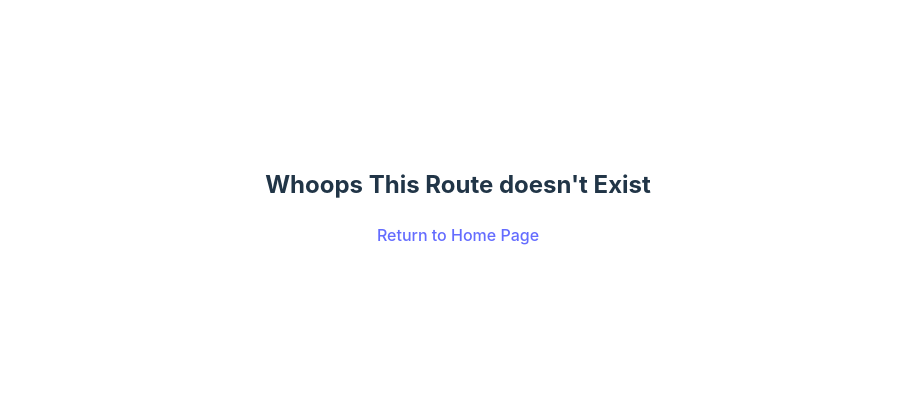
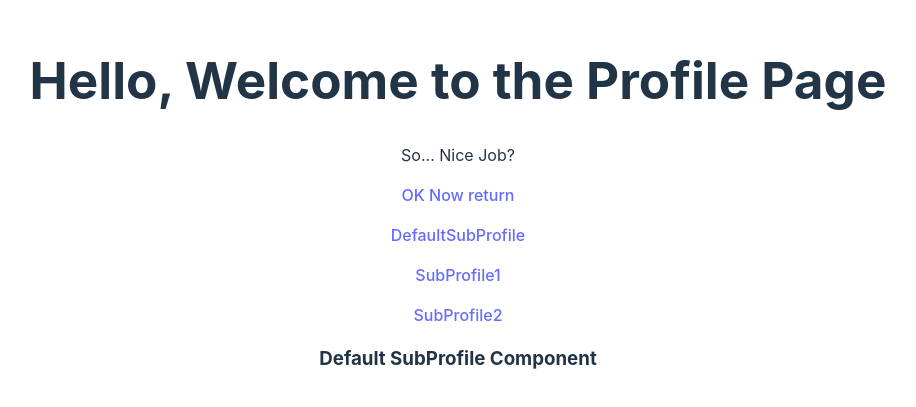
Before and after one commit to bilgramiraza/react-router, a React (Vite) app: page /profile in a window 1280 px wide. Shown: the part 195-602 px from the top of the page, without its empty margins (182-1098 px from the left). Built offline with nearby package versions, Linux system fonts and the light colour scheme.

Commit message:
Extracted Router Logic to seperate Component

```diff
--- a/src/components/Profile.jsx
+++ b/src/components/Profile.jsx
@@ -5,15 +5,18 @@ import SubProfile2 from './SubProfile2.jsx';
 
 const Profile = () => {
   const subComponents = {
-    '1':<SubProfile1/>,
-    '2':<SubProfile2/>,
+    undefined:<SubProfile />,
+    '1':<SubProfile1 />,
+    '2':<SubProfile2 />,
   };
   const {compNumber} = useParams();
+  console.log(compNumber);
   return (
     <div>
       <h1>Hello, Welcome to the Profile Page</h1>
       <p>So... Nice Job?</p>
       <p><Link to='/'>OK Now return</Link></p>
+      <p><Link to='/profile/'>DefaultSubProfile</Link></p>
       <p><Link to='/profile/1'>SubProfile1</Link></p>
       <p><Link to='/profile/2'>SubProfile2</Link></p>
       {subComponents[compNumber]}
--- /dev/null
+++ b/src/components/Router.jsx
@@ -0,0 +1,25 @@
+import { createBrowserRouter, RouterProvider } from 'react-router-dom';
+import App from '../App.jsx';
+import Profile from './Profile.jsx';
+import ErrorPage from './ErrorPage.jsx';
+
+const Router = () => {
+  const router = createBrowserRouter([
+    {
+      path: '/',
+      element: <App />,
+      errorElement: <ErrorPage />,
+    },
+    {
+      path: '/profile',
+      element: <Profile />,
+    },
+    {
+      path: '/profile/:compNumber',
+      element: <Profile />,
+    },
+  ]);
+  return <RouterProvider router={router} />;
+};
+
+export default Router;
--- a/src/main.jsx
+++ b/src/main.jsx
@@ -1,25 +1,10 @@
 import React from 'react';
 import ReactDOM from 'react-dom/client';
-import { createBrowserRouter, RouterProvider } from 'react-router-dom';
-import App from './App.jsx';
-import Profile from './components/Profile.jsx';
-import ErrorPage from './components/ErrorPage.jsx';
+import Router from './components/Router';
 import './index.css'
-
-const router = createBrowserRouter([
-  {
-    path:'/',
-    element:<App />,
-    errorElement:<ErrorPage />,
-  },
-  {
-    path:'/profile/:compNumber',
-    element:<Profile />,
-  },
-]);
 
 ReactDOM.createRoot(document.getElementById('root')).render(
   <React.StrictMode>
-    <RouterProvider router={router} />
+    <Router />
   </React.StrictMode>,
 )
```
